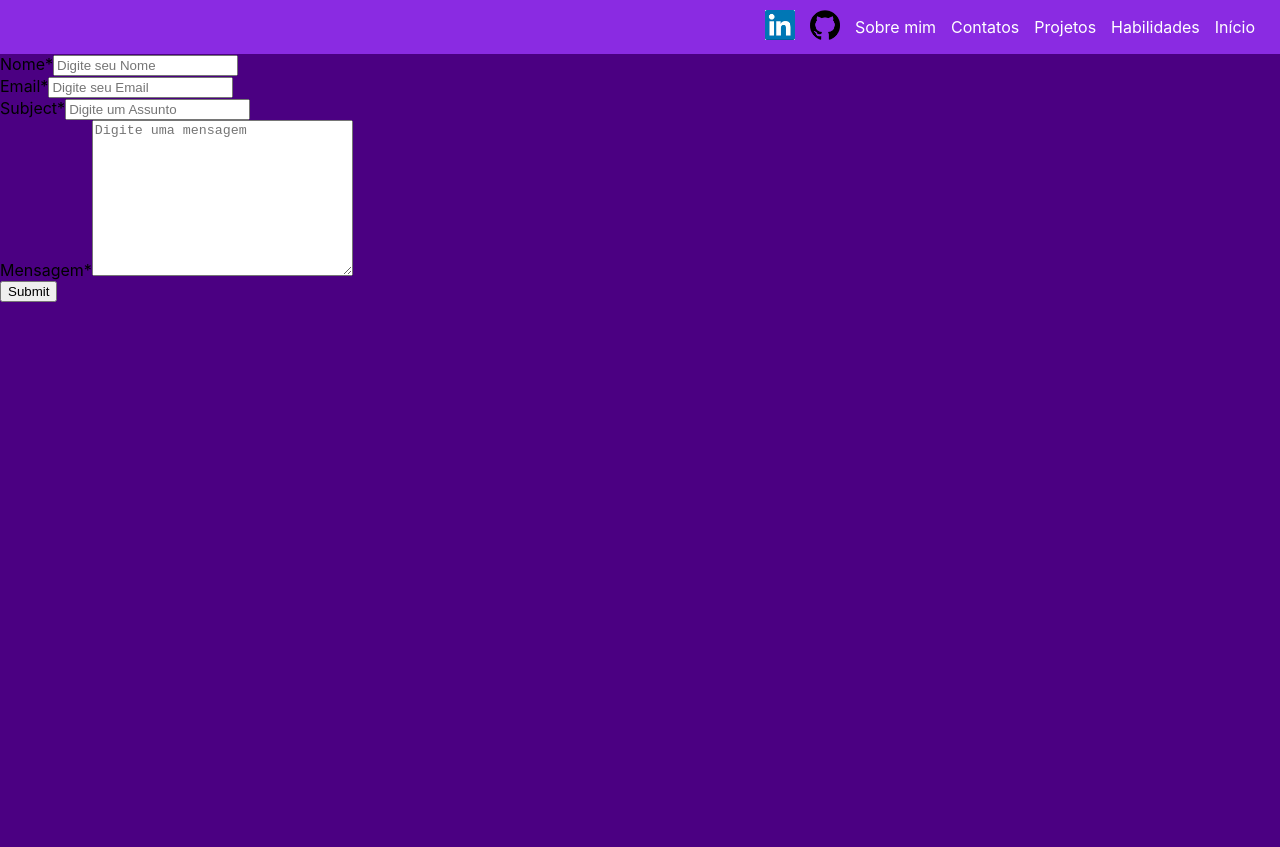
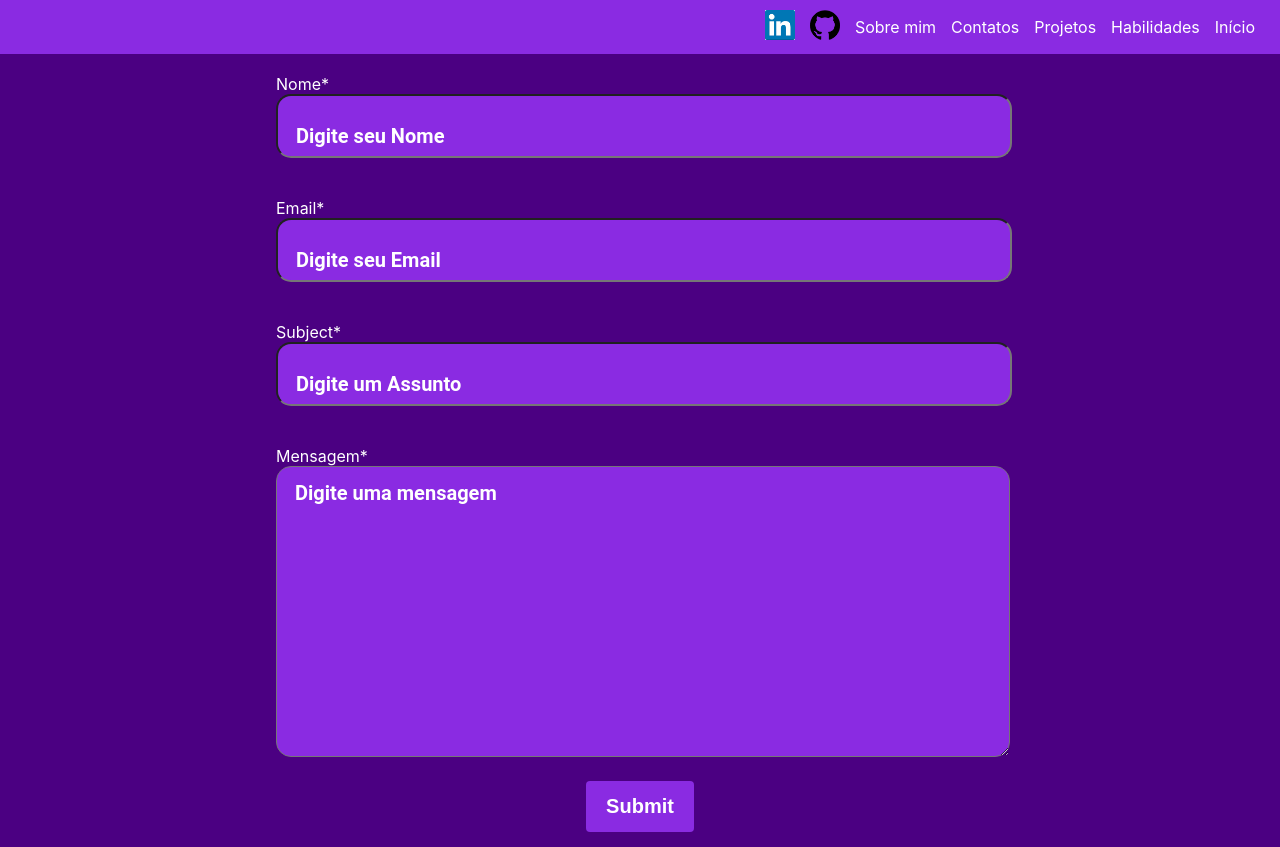
Before and after one commit to ThiagoGasparini/ThiagoGasparini.github.io, a React (Create React App) app: page /contact in a window 1280 px wide. Before the commit the page ends 800 px from the top, so only its background shows below. Built offline with nearby package versions, Linux system fonts and the light colour scheme.

Commit message:
estilização formulário

```diff
--- a/src/pages/Contact.jsx
+++ b/src/pages/Contact.jsx
@@ -1,47 +1,96 @@
-import React from "react";
-import Header from "./Header";
+import React from 'react';
+import Header from './Header';
 import emailjs from 'emailjs-com';
+import './pages-css/Contact.css';
 
 const Contact = () => {
   const sendEmail = (e) => {
     e.preventDefault();
 
-    emailjs.sendForm('gmailMessage', 'template_biwn1qu', e.target, 'o1rVVkNwI5pDt03Vw')
-      .then((result) => {
-          alert('Mensagem Enviada com Sucesso!!!')
-      }, (error) => {
-          alert(error.message)
-      });
-      e.target.reset();
+    emailjs
+      .sendForm(
+        'gmailMessage',
+        'template_biwn1qu',
+        e.target,
+        'o1rVVkNwI5pDt03Vw'
+      )
+      .then(
+        (result) => {
+          alert('Mensagem Enviada com Sucesso!!!');
+        },
+        (error) => {
+          alert(error.message);
+        }
+      );
+    e.target.reset();
   };
   return (
     <div>
       <Header />
       <div>
         <form onSubmit={sendEmail}>
-          <div>
-            <label htmlFor="name">Nome*</label>
-            <input type="text" name="name" id="name" required placeholder="Digite seu Nome" />
-          </div>
-          <div>
-            <label htmlFor="email">Email*</label>
-            <input type="email" name="email" id="email" required placeholder="Digite seu Email" />
-          </div>
-          <div>
-            <label htmlFor="subject">Subject*</label>
-            <input type="text" name="subject" id="subject" required placeholder="Digite um Assunto" />
-          </div>
-          <div>
-            <label htmlFor="message">Mensagem*</label>
-            <textarea name="message" id="message" required cols="30" rows="10" placeholder="Digite uma mensagem"></textarea>
-          </div>
-          <div>
-            <input type="submit" name=""/>
+          <div className='form'>
+            <div className="name-input">
+              <label className="namelabel" htmlFor="name">
+                Nome*{' '}
+              </label>
+              <input
+                className="nameInput"
+                type="text"
+                name="name"
+                id="name"
+                required
+                placeholder="Digite seu Nome"
+              />
+            </div>
+            <div className="name-input">
+              <label className="namelabel" htmlFor="email">
+                Email*{' '}
+              </label>
+              <input
+                className="nameInput"
+                type="email"
+                name="email"
+                id="email"
+                required
+                placeholder="Digite seu Email"
+              />
+            </div>
+            <div className="name-input">
+              <label className="namelabel" htmlFor="subject">
+                Subject*{' '}
+              </label>
+              <input
+                className="nameInput"
+                type="text"
+                name="subject"
+                id="subject"
+                required
+                placeholder="Digite um Assunto"
+              />
+            </div>
+            <div className="name-input">
+              <label className="namelabel" htmlFor="message">
+                Mensagem*{' '}
+              </label>
+              <textarea
+                className="nameInput"
+                name="message"
+                id="message"
+                cols="20"
+                rows="5"
+                required
+                placeholder="Digite uma mensagem"
+              ></textarea>
+            </div>
+            <div>
+              <input className="sub" type="submit" name="" />
+            </div>
           </div>
         </form>
       </div>
     </div>
   );
-}
+};
 
 export default Contact;
--- a/src/pages/pages-css/Contact.css
+++ b/src/pages/pages-css/Contact.css
@@ -0,0 +1,55 @@
+.name-input {
+  width: 60%;
+  padding: 12px 20px;
+  margin: 8px 0;
+  display: inline-block;
+  border-radius: 4px;
+  box-sizing: border-box;
+  color: #fff;
+}
+
+.nameInput {
+  width: 100%;
+  font-size: 50px;
+  border-radius: 15px;
+  background-color: blueviolet;
+}
+
+.nameInput::placeholder {
+  border: none;
+  color: #fff;
+  background-color: blueviolet;
+  padding: 12px 16px 14px;
+  font-family: 'Roboto', sans-serif;
+  font-weight: bold;
+  font-size: 20px;
+}
+
+.namelabel {
+  margin-bottom: 10px;
+}
+
+.sub {
+  width: 100%;
+  background-color: blueviolet;
+  color: white;
+  padding: 14px 20px;
+  border: none;
+  border-radius: 4px;
+  cursor: pointer;
+  font-size: 20px;
+  font-weight: bold;
+  margin-bottom: 15px;
+}
+
+.form {
+  display: flex;
+  flex-direction: column;
+  align-items: center;
+}
+
+@media screen and (max-width: 520px) {
+  .name-input {
+    width: 100%;
+  }
+}
```
